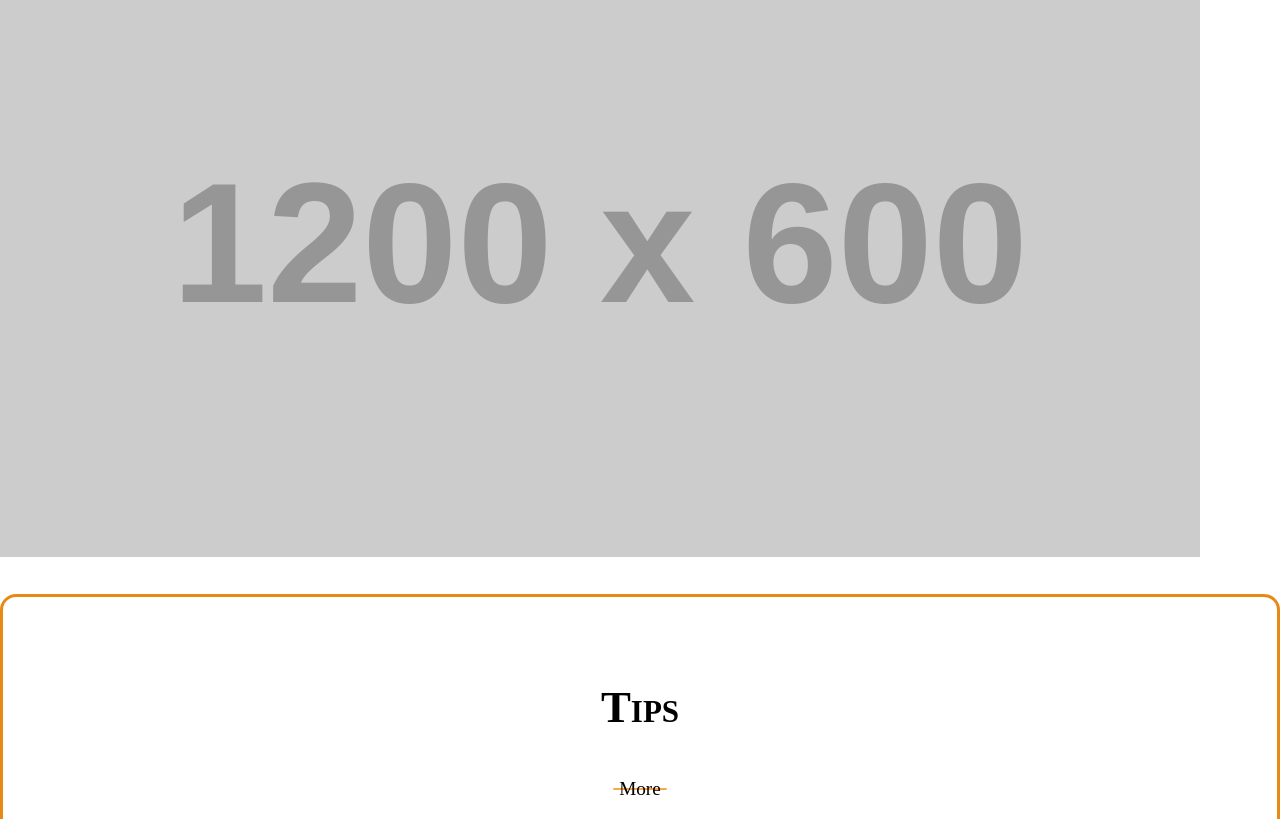
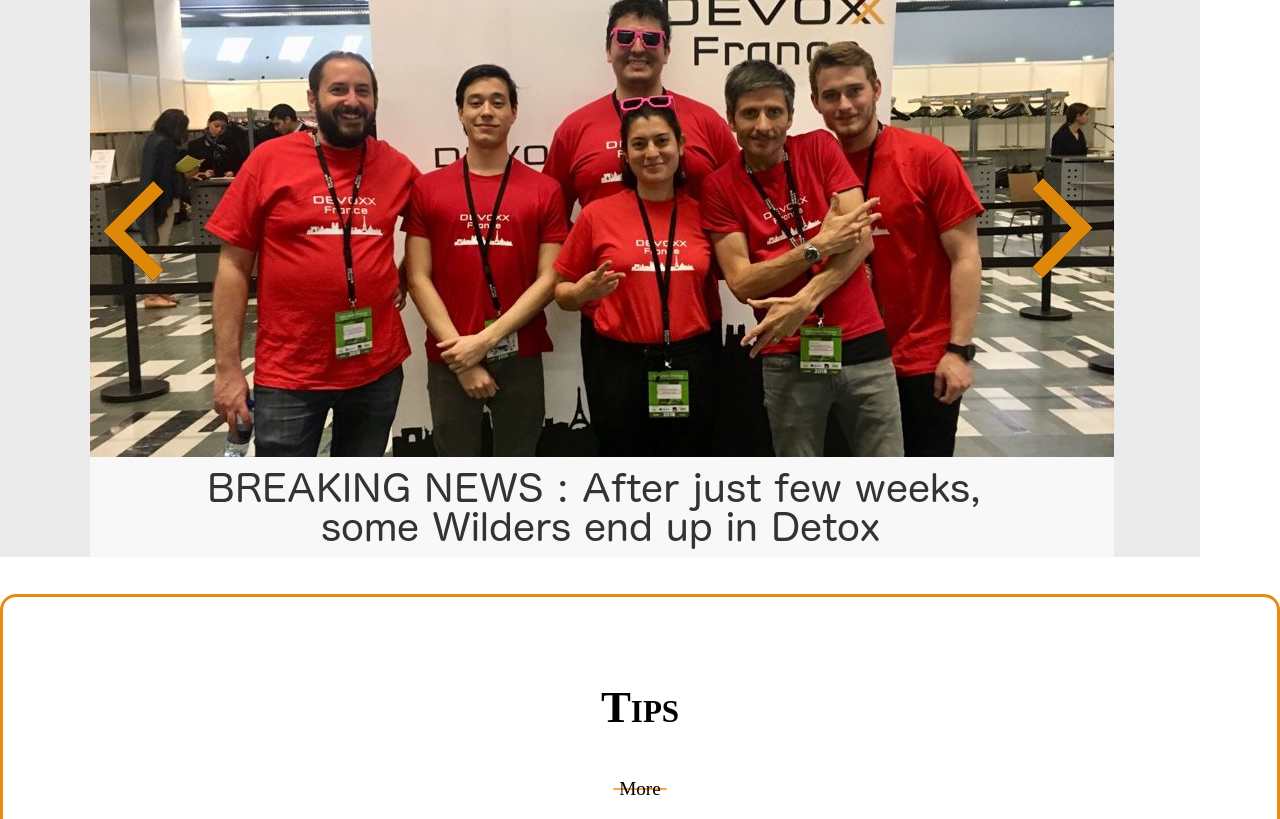
Before and after one commit to WildCodeSchool/paris-0218-wild-news, a website with bundled scripts: page client/index.html in a window 1280 px wide. Shown: the part 281-1100 px from the top of the page. Built offline with nearby package versions, Linux system fonts and the light colour scheme; placeholder pictures from the web are drawn by us; a small style sheet from the web is missing; files whose address does not match are found by name.

Commit message:
photo slider

```diff
--- a/client/index.html
+++ b/client/index.html
@@ -90,7 +90,7 @@
     <!-- Slider -->
     <div class="row">
         <div class="slider column column-100">
-            <img src="http://via.placeholder.com/1200x600" alt="slide 1">
+            <img src="/assets/detox.png" alt="slide 1">
         </div>
     </div>
 </section>
```
Also changed, not shown: client/assets/detox.png (added).
